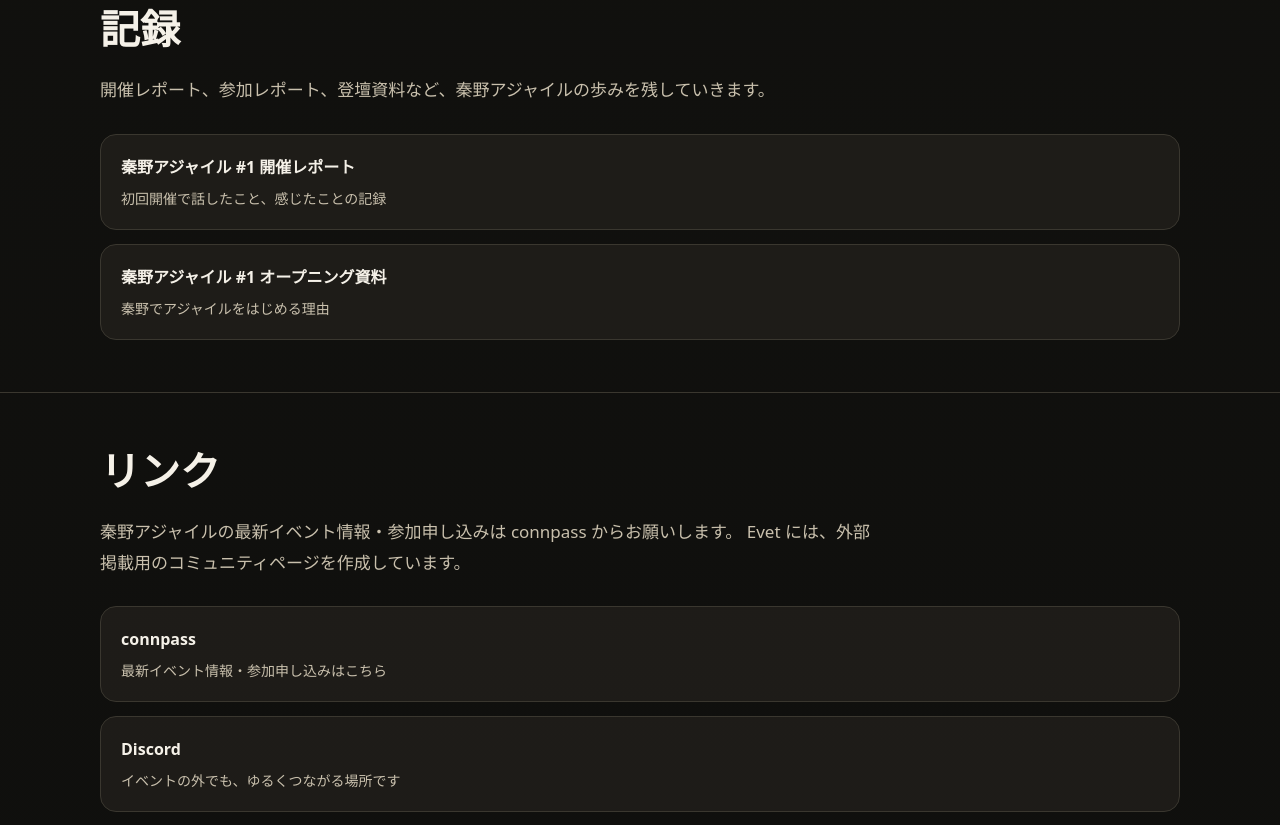
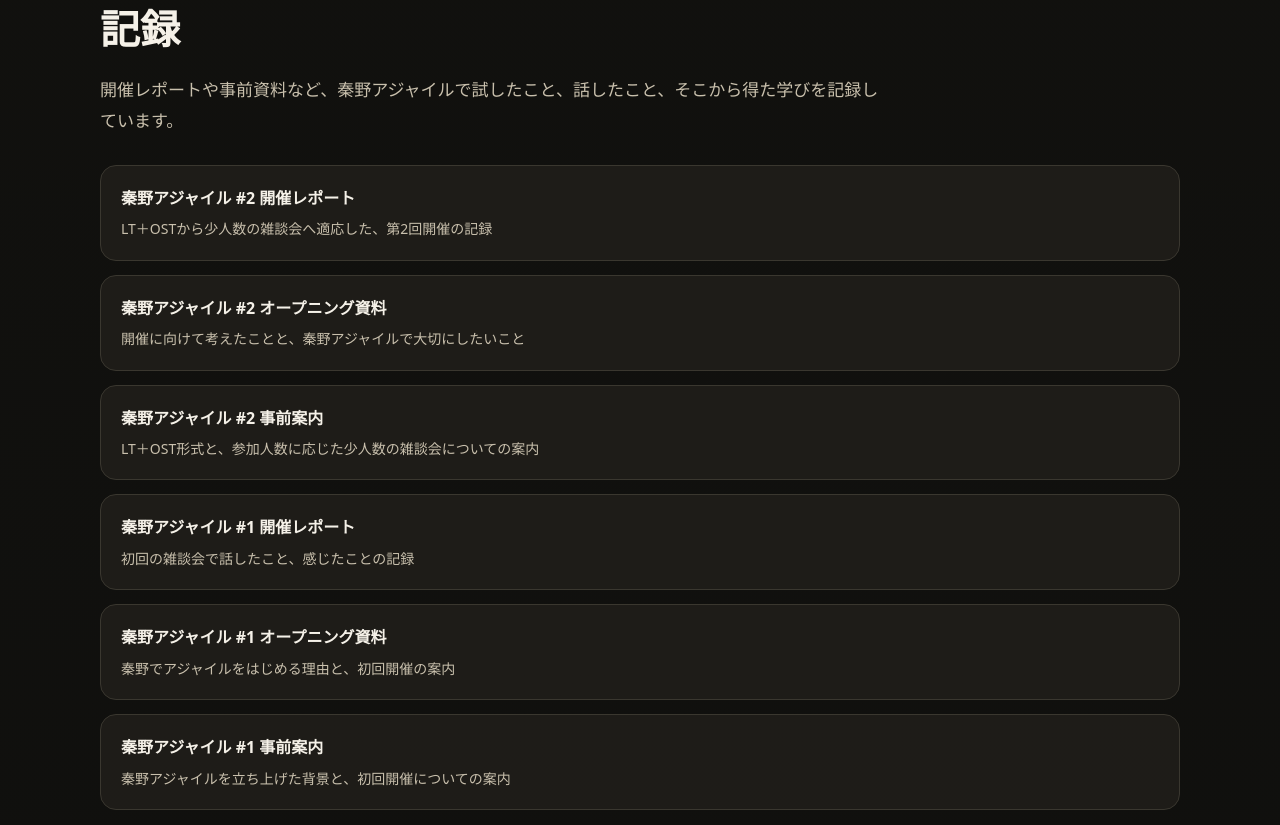
Before and after one commit to naoki-takahashi01/hadanoagile-site, a plain HTML site: page index.html in a window 1280 px wide. Shown: the part 3613-4438 px from the top of the page. Drawn offline with Linux system fonts and the light colour scheme.

Commit message:
Update index.html

```diff
--- a/index.html
+++ b/index.html
@@ -499,18 +499,38 @@
         <h2>記録</h2>
 
         <p class="section-lead">
-          開催レポート、参加レポート、登壇資料など、秦野アジャイルの歩みを残していきます。
+          開催レポートや事前資料など、秦野アジャイルで試したこと、話したこと、そこから得た学びを記録しています。
         </p>
 
         <div class="list">
+          <a href="https://hiliteeternal.hatenablog.com/entry/2026/07/26/200550" target="_blank" rel="noopener noreferrer">
+            <strong>秦野アジャイル #2 開催レポート</strong>
+            <span>LT＋OSTから少人数の雑談会へ適応した、第2回開催の記録</span>
+          </a>
+
+          <a href="https://speakerdeck.com/hiliteeternal/qin-ye-aziyairu-number-2" target="_blank" rel="noopener noreferrer">
+            <strong>秦野アジャイル #2 オープニング資料</strong>
+            <span>開催に向けて考えたことと、秦野アジャイルで大切にしたいこと</span>
+          </a>
+
+          <a href="https://hiliteeternal.hatenablog.com/entry/2026/07/16/183000" target="_blank" rel="noopener noreferrer">
+            <strong>秦野アジャイル #2 事前案内</strong>
+            <span>LT＋OST形式と、参加人数に応じた少人数の雑談会についての案内</span>
+          </a>
+
           <a href="https://hiliteeternal.hatenablog.com/entry/2026/05/03/140943" target="_blank" rel="noopener noreferrer">
             <strong>秦野アジャイル #1 開催レポート</strong>
-            <span>初回開催で話したこと、感じたことの記録</span>
+            <span>初回の雑談会で話したこと、感じたことの記録</span>
           </a>
 
           <a href="https://speakerdeck.com/hiliteeternal/qin-ye-aziyairu-number-1" target="_blank" rel="noopener noreferrer">
             <strong>秦野アジャイル #1 オープニング資料</strong>
-            <span>秦野でアジャイルをはじめる理由</span>
+            <span>秦野でアジャイルをはじめる理由と、初回開催の案内</span>
+          </a>
+
+          <a href="https://note.com/hiliteeternal/n/n8b895983dba8" target="_blank" rel="noopener noreferrer">
+            <strong>秦野アジャイル #1 事前案内</strong>
+            <span>秦野アジャイルを立ち上げた背景と、初回開催についての案内</span>
           </a>
         </div>
       </div>
```
